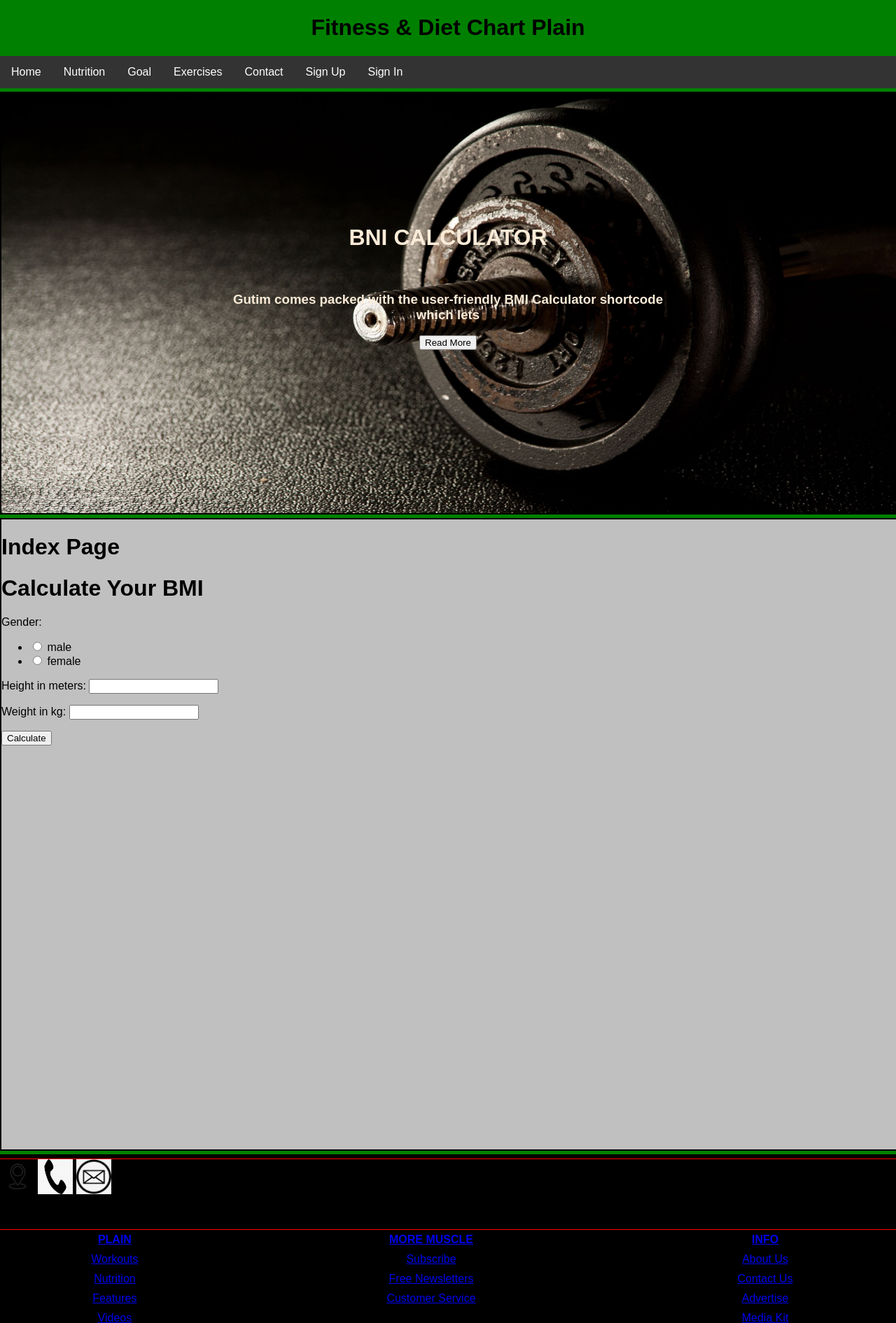
After one commit to yashsinghbishen/Sarvesh_project, a Django app: page /bmi/ in a window 1280 px wide. The commit adds this page. Shown: the top 1890 px of the page at 70% size. Run offline with Django 3.2, Linux system fonts and the light colour scheme.

Commit message:
added bmi calculator

```diff
--- a/fitness/forms.py
+++ b/fitness/forms.py
@@ -1,6 +1,7 @@
 from django import forms
 from django.contrib.auth.forms import UserCreationForm
 from django.contrib.auth.models import User
+from .models import *
 
 
 class SignUpForm(UserCreationForm):
@@ -19,3 +20,9 @@ class SingInForm(forms.ModelForm):
     class Meta:
         model = User
         fields = ('username', 'password')
+
+class BmiForm(forms.Form):
+    # name = forms.CharField(required=False)
+    gender = forms.ChoiceField(choices=Gender.options, widget=forms.RadioSelect(), required=True)
+    height = forms.FloatField(label="Height in meters:", required=True, min_value=0)
+    weight = forms.FloatField(label="Weight in kg:", required=True, min_value=0)
--- /dev/null
+++ b/fitness/templates/bmi.html
@@ -0,0 +1,24 @@
+{% extends 'base.html' %}
+
+{% block body %}
+<div class="middleware">
+    <h1>Index Page</h1>
+
+    <h1>
+        Calculate Your BMI
+    </h1>
+
+    {% if bmi %}
+    <h2>
+        Your BMI is {{bmi}}.
+    </h2>
+    {% endif %}
+
+    <!-- action="." is same as action="/bmi/" -->
+    <form action="." method="POST">
+        {% csrf_token %}
+        {{form.as_p}}
+        <input type="submit" value="Calculate" />
+    </form>
+</div>
+{% endblock body %}
--- a/fitness/templates/show_excercise.html
+++ b/fitness/templates/show_excercise.html
@@ -4,11 +4,13 @@
     <h2>Excercise Page{{ MEDIA_URL }}</h2>
 
     {% for body_part in body_parts %}
-        <h3>{{ body_part.name }}</h3>
+        <h3>body part name{{ body_part.name }}</h3>
         {% for excercise in body_part.excercises %}
-            {{excercise.excercise.name}} </br>
+        <div class="djhfghjdgsdjh">            excercise name : {{excercise.excercise.name}} </br>
             <img src="{{ MEDIA_URL }}{{excercise.excercise.image}}" ></br>
             {{excercise.reps}}</br>
+        </div>
+
         {% endfor %}
         </br></br></br>
     {% endfor %}
--- a/fitness/views.py
+++ b/fitness/views.py
@@ -86,3 +86,17 @@ def get_excercise_list(request,gender,fitness_plan, fitness_level):
         print(body_part)
         body_part_list.append(body_part)
     return render(request,'show_excercise.html', {'body_parts':body_part_list})
+
+
+
+def bmi(request):
+    if request.method == "POST":
+        form = BmiForm(request.POST)
+        if form.is_valid():
+            height = form.cleaned_data["height"]
+            weight = form.cleaned_data["weight"]
+            bmi = weight/height*2
+            return render(request, "bmi.html", {"form": form, "bmi": bmi})
+    else:
+        form = BmiForm()
+    return render(request, "bmi.html", {"form": form})
--- a/project_fitness/urls.py
+++ b/project_fitness/urls.py
@@ -26,6 +26,7 @@ urlpatterns = [
     path('home/',views.home, name='home'),
     path('login/',views.signin, name='login'),
     path('logout/',views.logout_request, name='login'),
+    path('bmi/',views.bmi, name='bmi'),
     path('diet/<gender>/<fitness_plan>',views.get_meal_list, name='get_meal_list'),
     path('excercise/<gender>/<fitness_plan>/<fitness_level>/',views.get_excercise_list, name='get_excercise_list'),
 
```
Also changed, not shown: db.sqlite3, media/excercises/Home_aMJTKVQ.png (added).
